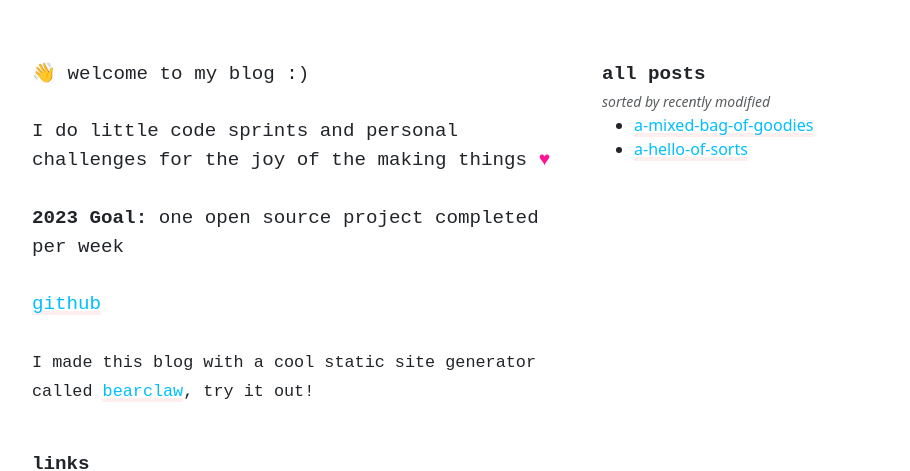
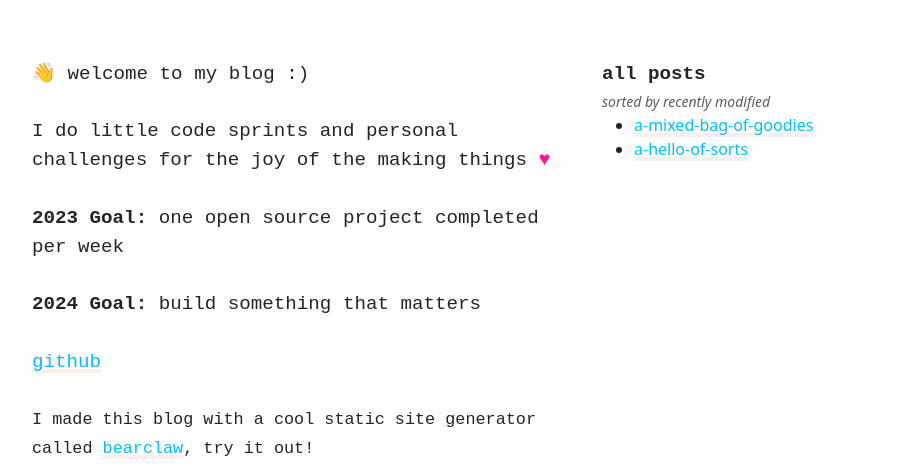
Before and after one commit to donuts-are-good/blog, a plain HTML site: page docs/index.html in a window 1280 px wide. Shown: the part 337-808 px from the top of the page, without its empty margins (50-960 px from the left). Drawn offline with nearby package versions, Linux system fonts and the light colour scheme.

Commit message:
2024 goal
better late than never

```diff
--- a/docs/index.html
+++ b/docs/index.html
@@ -70,6 +70,8 @@
             <br><br>
             <b>2023 Goal:</b> one open source project completed per week
             <br><br>
+            <b>2024 Goal:</b> build something that matters
+            <br><br>
             <a href="https://github.com/donuts-are-good/" target="_blank">github</a><br>
             <!-- thanks knighthk -->
             <br>
```
